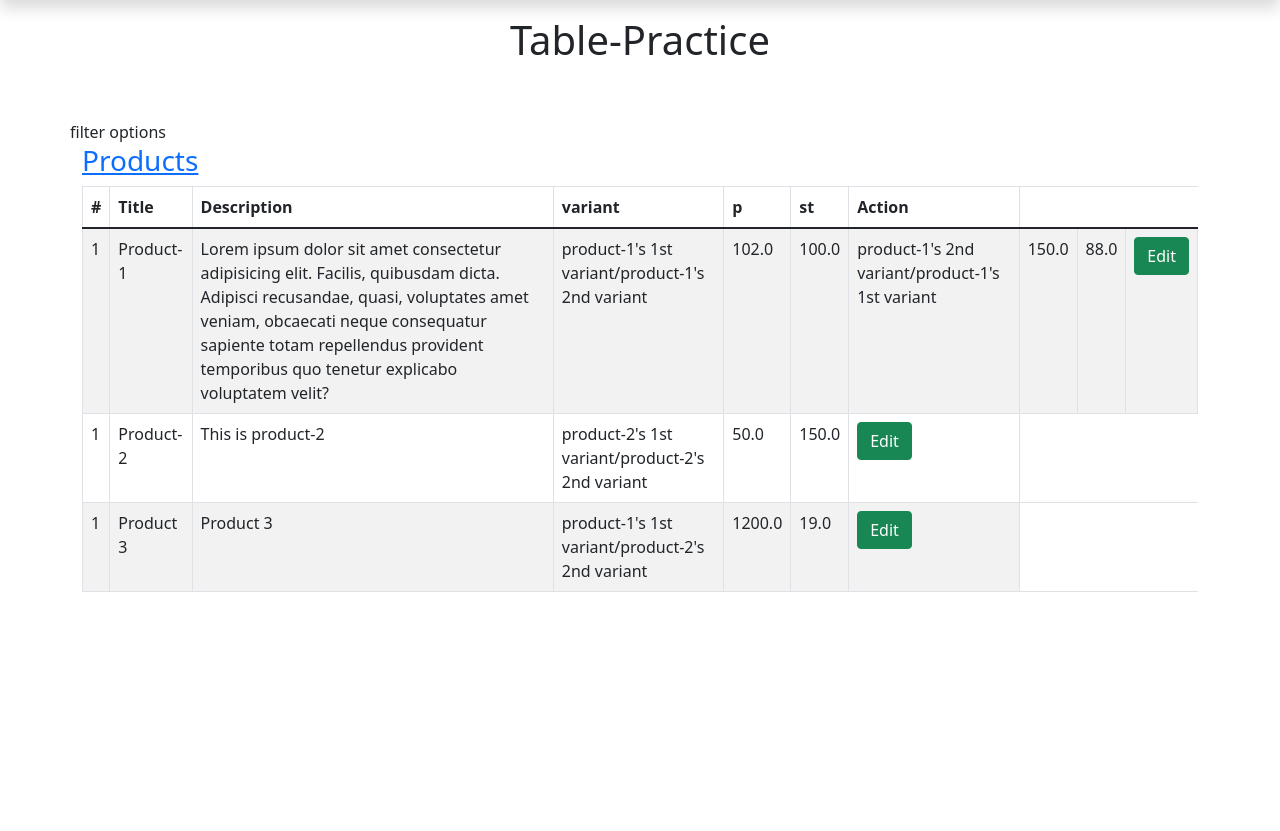
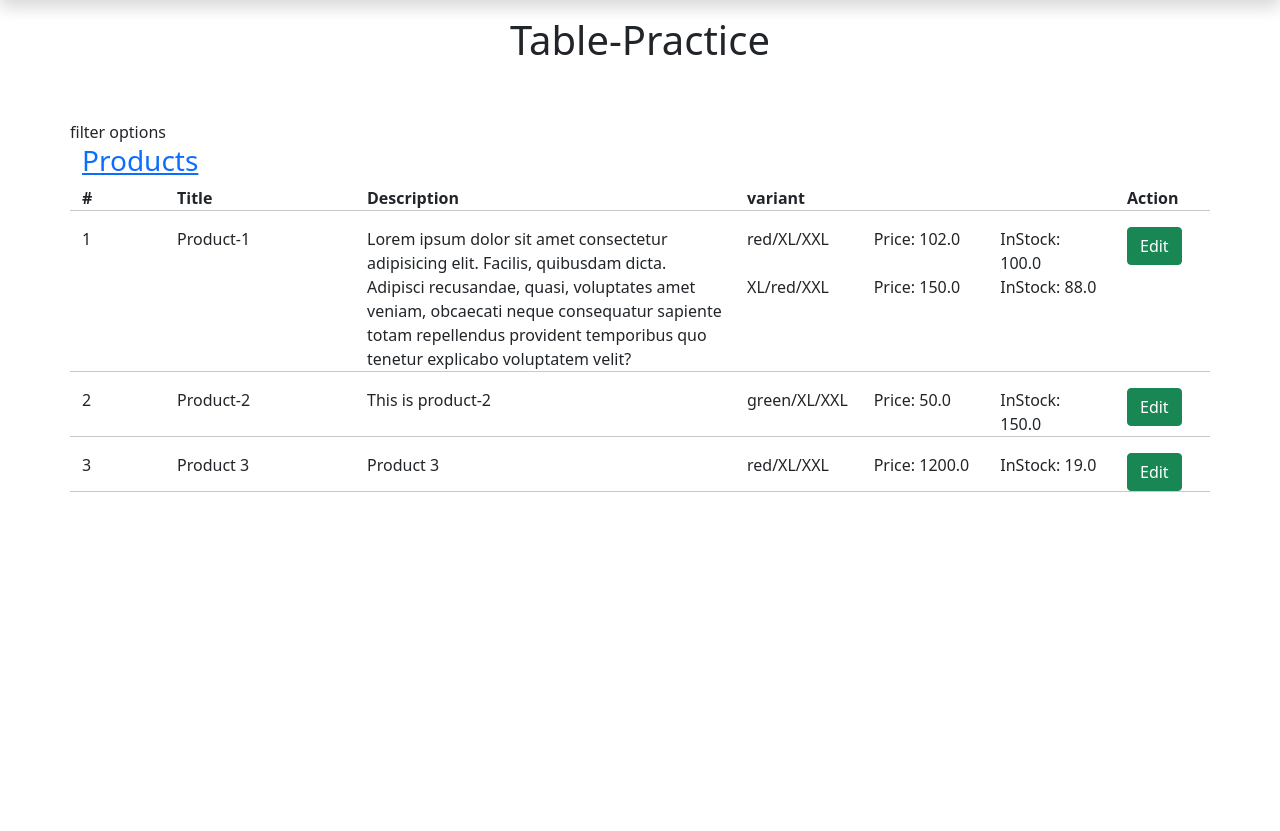
Before and after one commit to MahmudJewel/Mediusware_test, a Django app: template templates/home.html in a window 1280 px wide. Shown: the part 56-887 px from the top of the page. Run offline with Django 3.2, Linux system fonts and the light colour scheme; the template is opened without the code that fills it: values that come from a table or form of the project are taken from there, others are empty; data comes from the database, SQL or seed files in the repository; both versions use the stored data as it was after the commit; parts of the project's set-up code (start-up, migrations or seed data) failed here and were passed over; some libraries are stand-ins or nearby versions.

Commit message:
product showed on first page

```diff
--- a/templates/base.html
+++ b/templates/base.html
@@ -31,7 +31,8 @@
   <body class="bodycolor">
     <!-- navigations  -->
     <nav
-      class="navbar navbar-expand-lg fixed-top shadow bgcolor rounded-bottom"
+      class="navbar navbar-expand-lg fixed-top shadow rounded-bottom"
+      style="background: white;"
     >
       <div class="container-fluid">
         <a class="navbar-brand brandcolor ms-5" href="/">MediusWare test</a>
--- a/templates/home.html
+++ b/templates/home.html
@@ -8,33 +8,36 @@
         <div class="col-md-12 table-responsive border-primary">
             <table class="table table-bordered table-striped text-center table-hover">
                 <h3 class="table-title text-primary"> <a href="#">Products</a> </h3>
-                <thead style="text-align: left;">
-                    <tr>
-                        <th >#</th>
-                        <th>Title</th>
-                        <th>Description</th>
-                        <th>variant</th>
-                        <th>p</th>
-                        <th>st</th>
-                        <th>Action</th>
-                    </tr>
-                </thead>
+                <div class="row" style="text-align: left;">
+                        <div class="col-md-1"> <b>#</b></div>
+                        <div class="col-md-2"><b>Title</b> </div>
+                        <div class="col-md-4"> <b>Description</b> </div>
+                        <div class="col-md-4"> <b>variant</b> </div>
+                        <div class="col-md-1"> <b>Action</b> </div>
+                        <hr>
+                </div>
 
-                <tbody style="text-align: left;">
+                <div class="row" style="text-align: left;">
                     {% for product in Products %}
-                    <tr>
-                        <td >1</td>
-                        <td>{{product.title}}</td>
-                        <td>{{product.description}}</td>
-                        {% for p in product.productvariantprice_set.all %}
-                        <td>{{p.product_variant_one}}/{{p.product_variant_two}}</td>
-                        <td>{{p.price}}</td>
-                        <td> {{p.stock}}</td>
+                        <div class="col-md-1">{{forloop.counter}}</div>
+                        <div class="col-md-2">{{product.title}}</div>
+                        <div class="col-md-4">{{product.description}}</div>
+                        <!-- backward filter from parent to child  -->
+
+                        <div class="col-md-4">
+                            <div class="row">
+                                {% for p in product.productvariantprice_set.all %}
+                                <div class="col-md-4">{{p.product_variant_one.variant}}/{{p.product_variant_two.variant}}/{{p.product_variant_three.variant}}</div>
+                                <div class="col-md-4">Price: {{p.price}}</div>
+                                <div class="col-md-4">InStock: {{p.stock}}</div>
+                                {% endfor %}
+                            </div>
+                        </div>
+
+                        <div class="col-md-1"><a href="#" class="btn btn-success">Edit</a></div>
+                        <hr>
                         {% endfor %}
-                        <td> <a href="#" class="btn btn-success">Edit</a> </td>
-                    </tr>
-                    {% endfor %}
-                </tbody>
+                </div>
 
             </table>
         </div>
```
Also changed, not shown: db.sqlite3.
